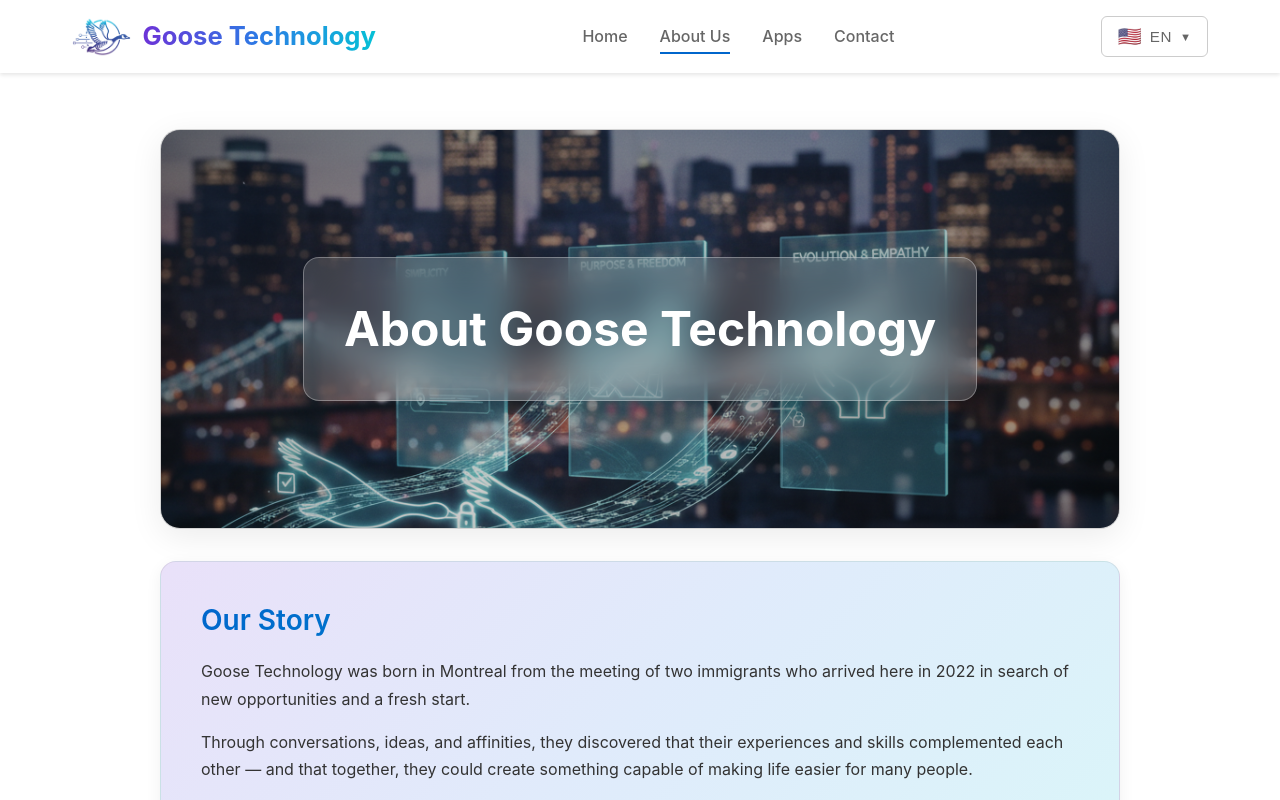
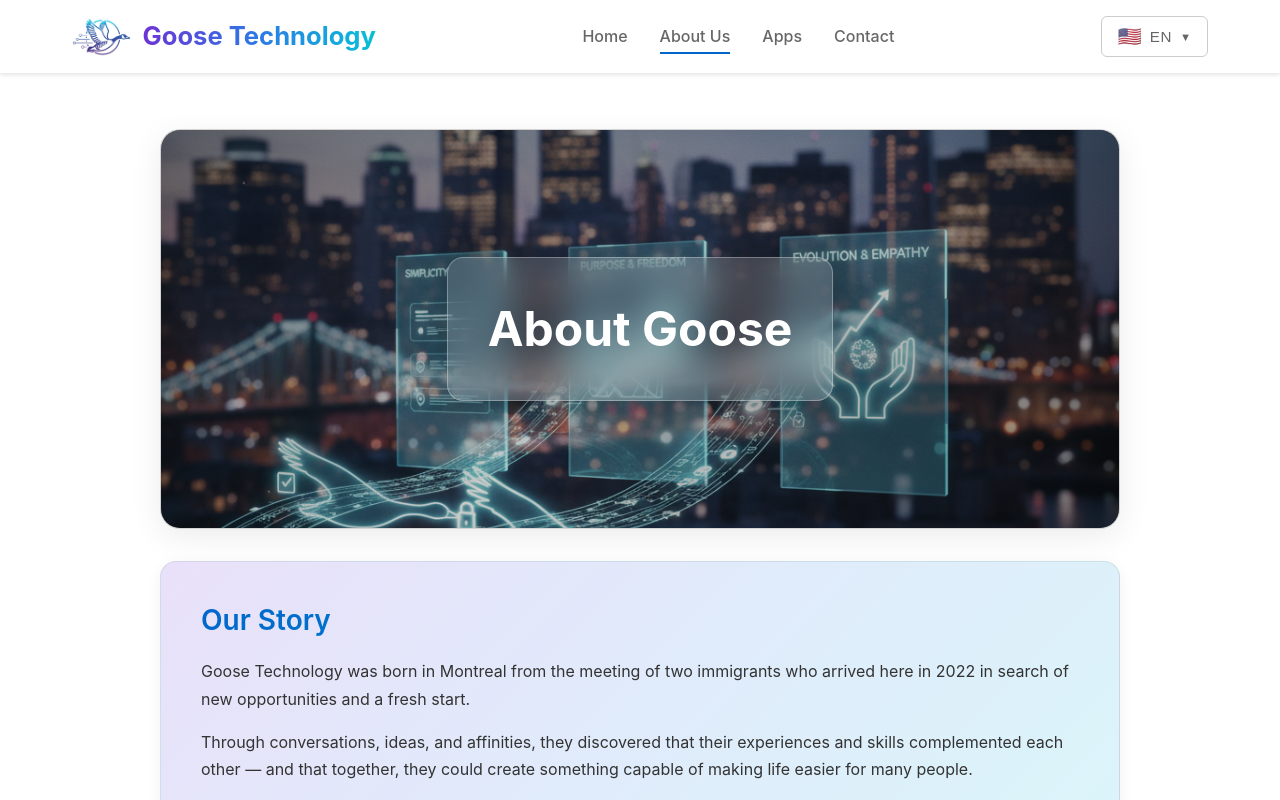
Before and after one commit to dgmieth/goosetechnologypage, a Next.js app in the folder goosetechwebpage/: page /en-us/about in a window 1280 px wide. Shown: the top 800 px of the page. Built offline with nearby package versions, Linux system fonts and the light colour scheme.

Commit message:
fixing lint

```diff
--- a/goosetechwebpage/src/app/[locale]/about/page.tsx
+++ b/goosetechwebpage/src/app/[locale]/about/page.tsx
@@ -25,7 +25,7 @@ export default function About() {
           />
           <div className="hero-overlay"></div>
           <div className="hero-content">
-            <h1>{t.aboutUs.pageTitle}</h1>
+            <h1>About Goose</h1>
           </div>
         </div>
 
@@ -63,7 +63,7 @@ export default function About() {
         <div className="glass-card values-card">
           <h2>Our Values</h2>
           <div className="values-grid">
-            {t.aboutUs.ourValues.map((value: any, index: number) => (
+            {t.aboutUs.ourValues.map((value: { valueName: string; value: string }, index: number) => (
               <div key={index} className="value-item">
                 <h3>{value.valueName}</h3>
                 <p>{value.value}</p>
--- a/goosetechwebpage/src/app/[locale]/products/[productId]/page.tsx
+++ b/goosetechwebpage/src/app/[locale]/products/[productId]/page.tsx
@@ -10,7 +10,7 @@ export async function generateMetadata({
 }: {
   params: Promise<{ locale: Locale; productId: string }>
 }): Promise<Metadata> {
-  const { locale, productId } = await params
+  const { productId } = await params
   const product = products.find((p) => p.id === productId)
 
   if (!product) {
--- a/goosetechwebpage/src/app/[locale]/products/page.tsx
+++ b/goosetechwebpage/src/app/[locale]/products/page.tsx
@@ -3,7 +3,6 @@ import { Metadata } from 'next'
 import { Locale, getTranslation } from '@/lib/translations'
 import { products } from '@/lib/products'
 import ProductCard from '@/components/ProductCard'
-import { translations } from '@/lib/translations';
 
 export async function generateMetadata({
   params,
@@ -36,7 +35,6 @@ export default async function Products({ params }: { params: Promise<{ locale: L
             key={product.id}
             product={product}
             locale={locale}
-            t={t}
           />
         ))}
       </div>
```
Also changed, not shown: goosetechwebpage/src/components/ProductCard.tsx (+2 -5 lines).
